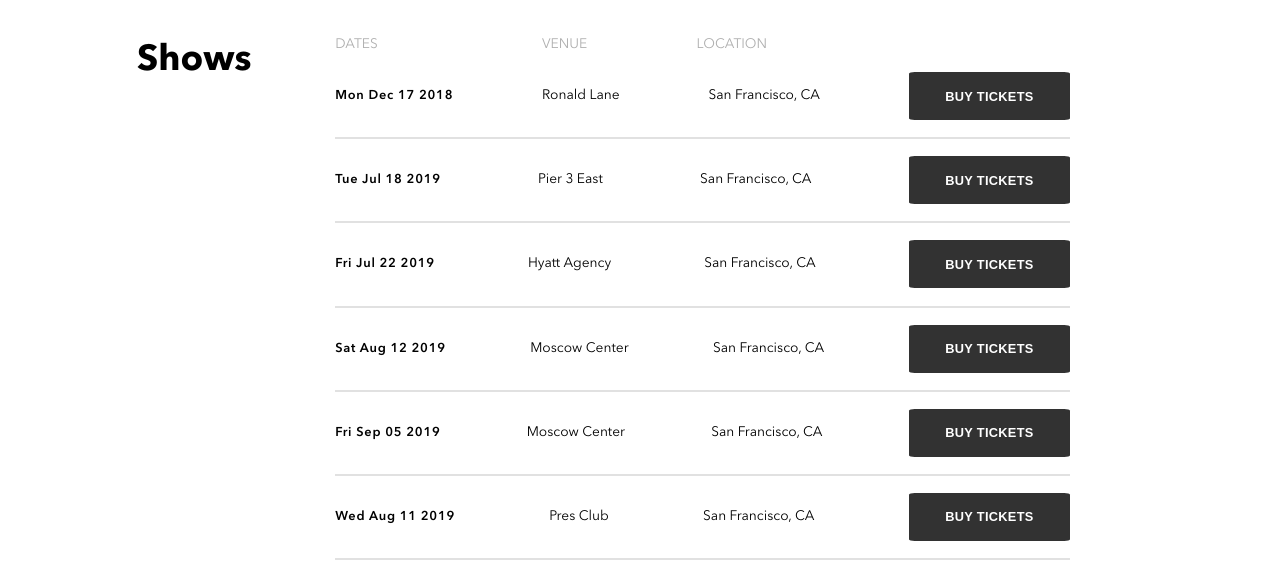
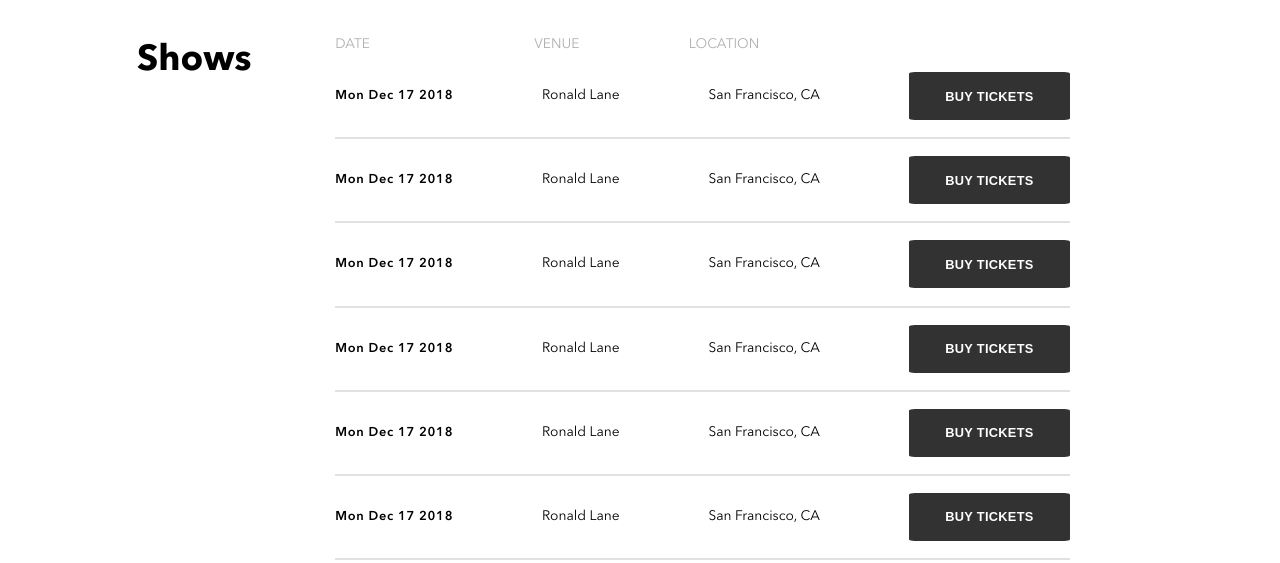
Before and after one commit to sandyngu/BandSite, a plain HTML site: page Sandy-Nguyen-sprint-two/pages/shows.html in a window 1280 px wide. Shown: the part 677-1240 px from the top of the page. Drawn offline with Linux system fonts and the light colour scheme.

Commit message:
JS Functions Created for Show Dates

```diff
--- a/Sandy-Nguyen-sprint-two/pages/shows.html
+++ b/Sandy-Nguyen-sprint-two/pages/shows.html
@@ -28,7 +28,7 @@
     <section class="main-section">
         <h2 class="main-section__title">Shows</h2>
         <div class="main-section__shows-container">
-            <div class="main-section__shows-headings">
+            <!-- <div class="main-section__shows-headings">
                 <p class="main-section__shows-headings-title main-section__shows-headings-title-date">DATES</p>
                 <p class="main-section__shows-headings-title main-section__shows-headings-title-venue">VENUE</p>
                 <p class="main-section__shows-headings-title main-section__shows-headings-title-location">LOCATION</p>
@@ -57,7 +57,7 @@
                 <p class="main-section__shows-content main-section__shows-title">DATE</p>
                 <p class="main-section__shows-content main-section__shows-date">Fri Jul 22 2019</p>
                 <p class="main-section__shows-content main-section__shows-title">VENUE</p>
-                <p class="main-section__shows-content main-section__shows-venue">Hyatt Agency</p>
+                <p class="main-section__shows-content main-section__shows-venue">View Lounge</p>
                 <p class="main-section__shows-content main-section__shows-title">LOCATION</p>
                 <p class="main-section__shows-content main-section__shows-location">San Francisco, CA</p>
                 <button class="button main-section__shows-button"><a href="#" class="main-section__shows-button">BUY TICKETS</a></button>
@@ -67,7 +67,7 @@
                 <p class="main-section__shows-content main-section__shows-title">DATE</p>
                 <p class="main-section__shows-content main-section__shows-date">Sat Aug 12 2019</p>
                 <p class="main-section__shows-content main-section__shows-title">VENUE</p>
-                <p class="main-section__shows-content main-section__shows-venue">Moscow Center</p>
+                <p class="main-section__shows-content main-section__shows-venue">Hyatt Agency</p>
                 <p class="main-section__shows-content main-section__shows-title">LOCATION</p>
                 <p class="main-section__shows-content main-section__shows-location">San Francisco, CA</p>
                 <button class="button main-section__shows-button"><a href="#" class="main-section__shows-button">BUY TICKETS</a></button>
@@ -92,7 +92,7 @@
                 <p class="main-section__shows-content main-section__shows-location">San Francisco, CA</p>
                 <button class="button main-section__shows-button"><a href="#" class="main-section__shows-button">BUY TICKETS</a></button>
                 <div class="divider main-section__shows-divider"></div>
-            </div>
+            </div> -->
         </div>
     </section>
         <footer class="footer">
@@ -133,6 +133,6 @@
                     <p class="footer__copyright">Copyright The Bees Knees © 2018 All Rights Reserved</p>
                 </div>
         </footer>
-        <script src="shows.js"></script>
+        <script src="/scripts/shows.js"></script>
 </body>
 </html>
--- a/Sandy-Nguyen-sprint-two/scripts/shows.js
+++ b/Sandy-Nguyen-sprint-two/scripts/shows.js
@@ -0,0 +1,74 @@
+const showsContainer = document.querySelector('.main-section__shows-container');
+const dates = ["Mon Dec 17 2018", "Tue Jul 18 2019", "Fri Jul 22 2019", "Sat Aug 12 2019", "Fri Sep 05 2019", "Wed Aug 11 2019"];
+const titles = ["DATE", "VENUE", "LOCATION"];
+const venues = ["Ronald Lane", "Pier 3 East", "View Lounge", "Hyatt Agency", "Moscow Center"];
+const locations = ["San Francisco, CA"];
+
+function function1() {
+    let heading = document.createElement('div');
+    heading.classList.add('main-section__shows-headings');
+    let headingsTitleDate = document.createElement('p');
+    headingsTitleDate.classList.add('main-section__shows-headings-title',  'main-section__shows-headings-title-date');
+    headingsTitleDate.innerHTML = titles[0]
+    let headingsTitleVenue = document.createElement('p');
+    headingsTitleVenue.classList.add('main-section__shows-headings-title',  'main-section__shows-headings-title-venue');
+    headingsTitleVenue.innerHTML = titles[1];
+    let headingsTitleLocation = document.createElement('p');
+    headingsTitleLocation.classList.add('main-section__shows-headings-title',  'main-section__shows-headings-title-location');
+    headingsTitleLocation.innerHTML = titles[2];
+
+    showsContainer.appendChild(heading);
+    heading.appendChild(headingsTitleDate);
+    heading.appendChild(headingsTitleVenue);
+    heading.appendChild(headingsTitleLocation);
+}
+
+function function2() {
+    let shows = document.createElement('div');
+    shows.classList.add('main-section__shows');
+    let showsTitle1 = document.createElement('p');
+    showsTitle1.classList.add('main-section__shows-content', 'main-section__shows-title');
+    showsTitle1.innerHTML = titles[0];
+    let showsDate = document.createElement('p');
+    showsDate.classList.add('main-section__shows-content', 'main-section__shows-date');
+    showsDate.innerHTML = dates[0];
+    let showsTitle2 = document.createElement('p');
+    showsTitle2.classList.add('main-section__shows-content', 'main-section__shows-title');
+    showsTitle2.innerHTML = titles[0];
+    let showsVenue = document.createElement('p');
+    showsVenue.classList.add('main-section__shows-content', 'main-section__shows-venue');
+    showsVenue.innerHTML = venues[0];
+    let showsTitle3 = document.createElement('p');
+    showsTitle3.classList.add('main-section__shows-content', 'main-section__shows-title');
+    showsTitle3.innerHTML = titles[0];
+    let showsLocation = document.createElement('p');
+    showsLocation.classList.add('main-section__shows-content', 'main-section__shows-location');
+    showsLocation.innerHTML = locations[0];
+    let button = document.createElement('button');
+    button.classList.add('button', 'main-section__shows-button');
+    button.innerHTML = "BUY TICKETS";
+    let divider = document.createElement('div');
+    divider.classList.add('divider', 'main-section__shows-divider');
+
+    showsContainer.appendChild(shows);
+    shows.appendChild(showsTitle1);
+    shows.appendChild(showsDate);
+    shows.appendChild(showsTitle2);
+    shows.appendChild(showsVenue);
+    shows.appendChild(showsTitle3);
+    shows.appendChild(showsLocation);
+    shows.appendChild(button);
+    shows.appendChild(divider);
+}
+
+setTimeout(function1, 0);
+
+setTimeout(function2, 0)
+
+function function3() {
+    for (let i = 0; i < 5; i++) {
+        function2(i);
+    }
+}
+
+setTimeout(function3, 0);
--- a/Sandy-Nguyen-sprint-two/styles/shows.scss
+++ b/Sandy-Nguyen-sprint-two/styles/shows.scss
@@ -372,6 +372,7 @@ a {
             font-weight: bold;
             font-size: $h4-mobile-fontsize;
             letter-spacing: 0.3px;
+            color: white;
 
             @include tablet {
                 width: 23%;
```
Also changed, not shown: Sandy-Nguyen-sprint-two/scripts/main.js (+11 -111 lines), Sandy-Nguyen-sprint-two/styles/shows.css, Sandy-Nguyen-sprint-two/styles/shows.min.css.
